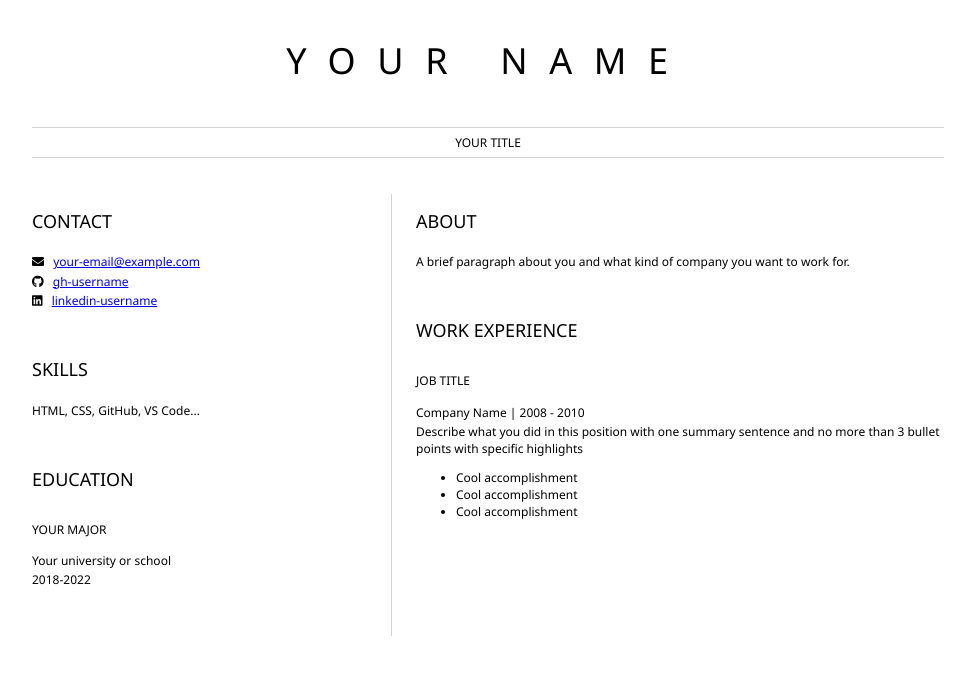
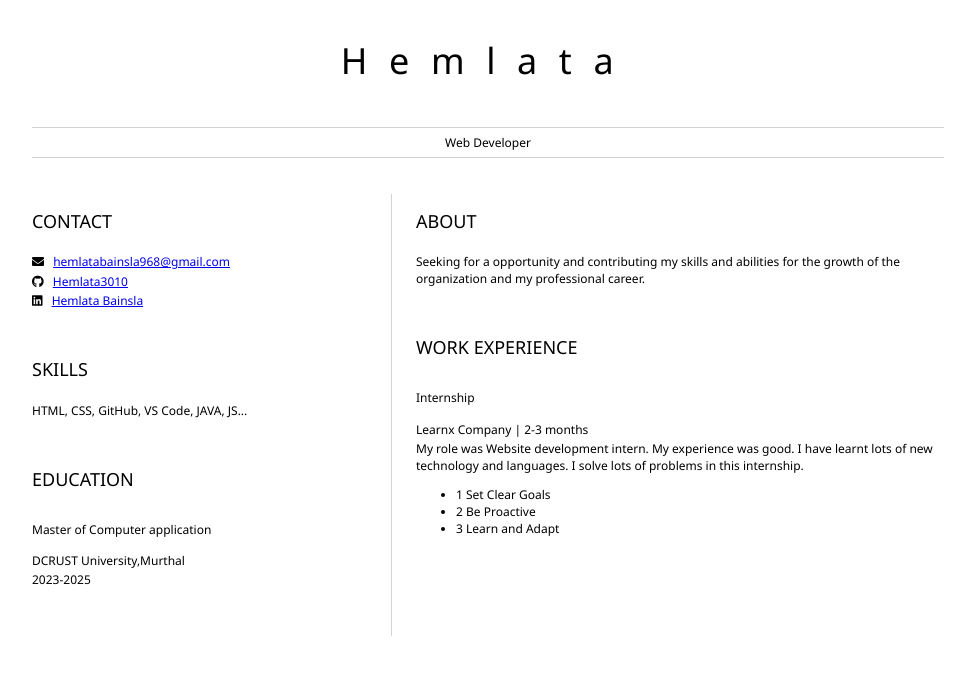
Before and after one commit to Hemlata3010/Myresume, a plain HTML site: page index.html in a window 1280 px wide. Shown: the whole page, without its empty margins (152-1123 px from the left). Drawn offline with Linux system fonts and the light colour scheme.

Commit message:
index.html

```diff
--- a/index.html
+++ b/index.html
@@ -1,16 +1,16 @@
 <html>
 	<head>
 		<link href="style.css" rel="stylesheet">
-		<title>Your name resume</title>
+		<title>Hemlata Resume</title>
         <link rel="stylesheet" href="https://cdnjs.cloudflare.com/ajax/libs/font-awesome/5.15.4/css/all.min.css">
 	</head>
 
 	<body>
 		<header id="header">
 			<!-- resume header with your name and title -->
-			<h1>YOUR NAME</h1>
+			<h1>Hemlata</h1>
 			<hr>
-			YOUR TITLE
+			Web Developer
 			<hr>
 		</header>
 		<main>
@@ -20,31 +20,32 @@
 					<!-- contact info including social media -->
                     <p>
                         <i class="fa fa-envelope" aria-hidden="true"></i>
-                        <a href="mailto:your-email@example.com">your-email@example.com</a>
+                        <a href="https://mail.google.com/mail/u/0/#inbox">hemlatabainsla968@gmail.com</a>
                     </p>
                     <p>
                         <i class="fab fa-github" aria-hidden="true"></i>
-                        <a href="github.com/gh-username">gh-username</a>
+                        <a href="https://github.com/Hemlata3010">Hemlata3010</a>
                     </p>
                     <p>
                         <i class="fab fa-linkedin" aria-hidden="true"></i>
-                        <a href="linkedin.com/linkedin-username">linkedin-username</a>
+                        <a href="https://www.linkedin.com/feed/">Hemlata Bainsla</a>
                     </p>
 				</section>
 				<section>
 					<h2>SKILLS</h2>
 					<!-- your skills -->
-                    <p>HTML, CSS, GitHub, VS Code...</p>
+                    <p>HTML, CSS, GitHub, VS Code, JAVA, JS...</p>
 				</section>
 				<section>
 					<h2>EDUCATION</h2>
 					<!-- your education -->
-                    <h3>YOUR MAJOR</h3>
+                    <h3>Master of Computer application</h3>
                     <p>
-                        Your university or school
+			    DCRUST University,Murthal
+
                     </p>
                     <p>
-                        2018-2022
+                        2023-2025
                     </p>
 				</section>
 			</article>
@@ -52,22 +53,22 @@
 				<section>
 					<h2>ABOUT</h2>
 					<!-- about you -->
-					<p>A brief paragraph about you and what kind of company you want to work for.</p>
+					<p>Seeking for a opportunity and contributing my skills and abilities for the growth of the organization and my professional career.</p>
 				</section>
 				<section>
 					<h2>WORK EXPERIENCE</h2>
 					<!-- your work experience -->
-                    <h3>JOB TITLE</h3>
+                    <h3>Internship</h3>
                     <p>
-                            Company Name | 2008 - 2010
+                             Learnx Company | 2-3 months
                     </p>
                     <p>
-                            Describe what you did in this position with one summary sentence and no more than 3 bullet points with specific highlights
+                           My role was Website development intern. My experience was good. I have learnt lots of new technology and languages. I solve lots of problems in this internship.
                     </p>
                     <ul>
-                            <li>Cool accomplishment</li>
-                            <li>Cool accomplishment</li>
-                            <li>Cool accomplishment</li>
+                            <li>1 Set Clear Goals</li>
+                            <li>2 Be Proactive</li>
+                            <li>3 Learn and Adapt</li>
                     </ul>
 				</section>
 			</article>
```
